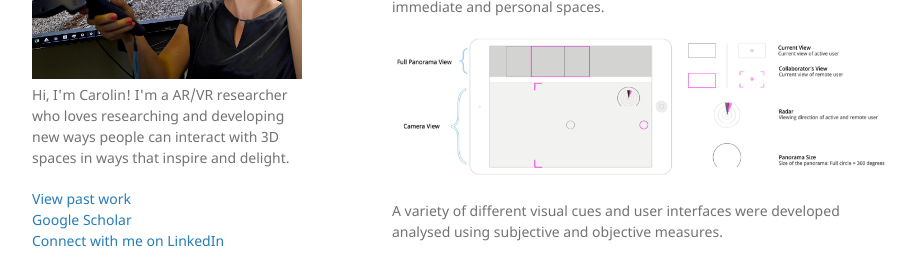
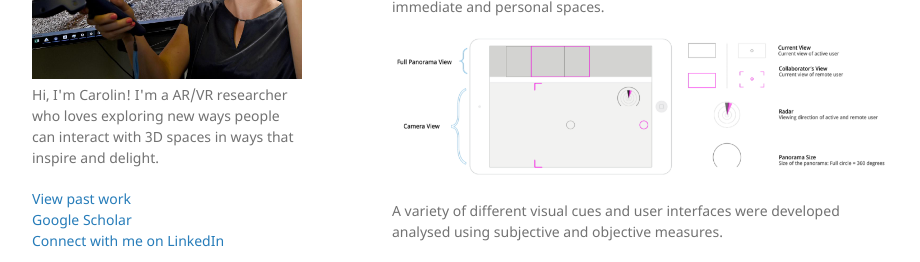
Before and after one commit to kiwicarolin/kiwicarolin.github.io, a Jekyll site: the page built from SocialPanorama.md, in a window 1280 px wide. Shown: the part 263-525 px from the top of the page, without its empty margins (178-1098 px from the left). Built offline with Jekyll 4.4.1, drawn with Linux system fonts in a browser that asks for light colours; grey boxes are pictures that could not be loaded.

Commit message:
word smith

```diff
--- a/_config.yml
+++ b/_config.yml
@@ -1,6 +1,6 @@
 title: Carolin Reichherzer
 logo: /assets/img/Vive.jpeg
-description: Hi, I'm Carolin! I'm a AR/VR researcher who loves researching and developing new ways people can interact with 3D spaces in ways that inspire and delight.
+description: Hi, I'm Carolin! I'm a AR/VR researcher who loves exploring new ways people can interact with 3D spaces in ways that inspire and delight.
 show_downloads: false
 google_analytics: UA-59119528-1
 theme: jekyll-theme-minimal
```
